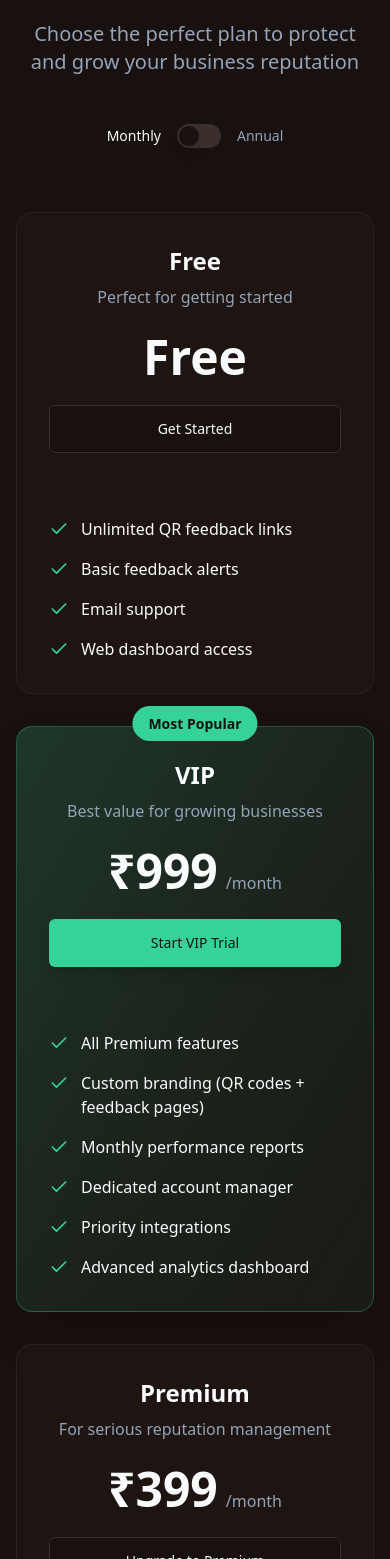
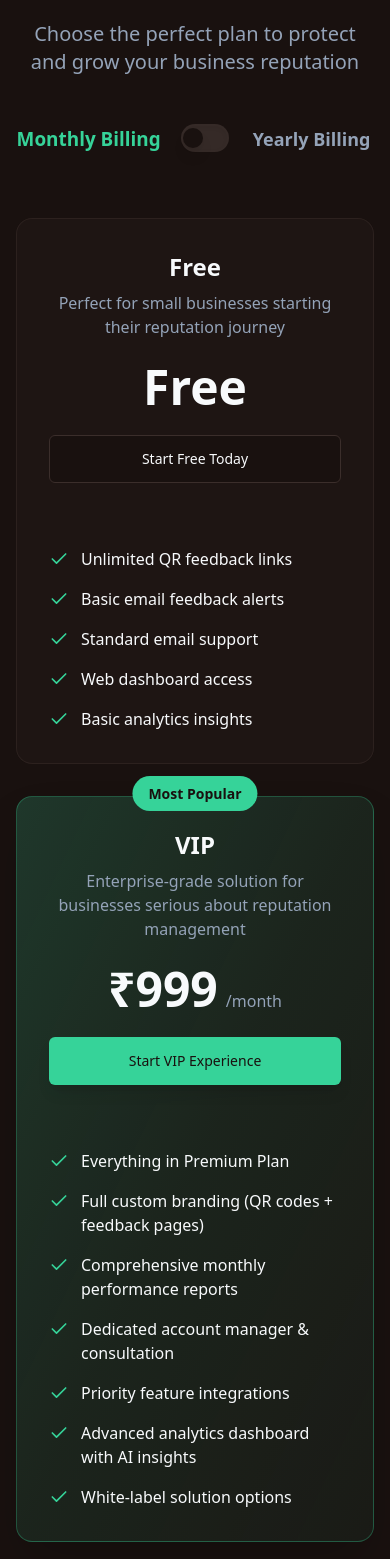
Before and after one commit to shammy6/trustqr-review-hero, a React (Vite) app: page /pricing in a window 390 px wide. Shown: the part 229-1788 px from the top of the page. Built offline with nearby package versions, Linux system fonts and the light colour scheme.

Commit message:
Refine Pricing Page design and interactions
- Improved toggle bar visuals and interaction.
- Refined wording and labels.
- Enhanced footer navigation.
- Ensured responsiveness and animation consistency.

```diff
--- a/src/components/ui/switch.tsx
+++ b/src/components/ui/switch.tsx
@@ -9,7 +9,7 @@ const Switch = React.forwardRef<
 >(({ className, ...props }, ref) => (
   <SwitchPrimitives.Root
     className={cn(
-      "peer inline-flex h-6 w-11 shrink-0 cursor-pointer items-center rounded-full border-2 border-transparent transition-colors focus-visible:outline-none focus-visible:ring-2 focus-visible:ring-ring focus-visible:ring-offset-2 focus-visible:ring-offset-background disabled:cursor-not-allowed disabled:opacity-50 data-[state=checked]:bg-primary data-[state=unchecked]:bg-input",
+      "peer inline-flex h-7 w-12 shrink-0 cursor-pointer items-center rounded-full border-2 border-transparent transition-all duration-300 ease-in-out focus-visible:outline-none focus-visible:ring-2 focus-visible:ring-ring focus-visible:ring-offset-2 focus-visible:ring-offset-background disabled:cursor-not-allowed disabled:opacity-50 data-[state=checked]:bg-primary data-[state=unchecked]:bg-muted hover:data-[state=unchecked]:bg-muted/80 shadow-inner",
       className
     )}
     {...props}
@@ -17,7 +17,7 @@ const Switch = React.forwardRef<
   >
     <SwitchPrimitives.Thumb
       className={cn(
-        "pointer-events-none block h-5 w-5 rounded-full bg-background shadow-lg ring-0 transition-transform data-[state=checked]:translate-x-5 data-[state=unchecked]:translate-x-0"
+        "pointer-events-none block h-5 w-5 rounded-full bg-background shadow-lg ring-0 transition-all duration-300 ease-out data-[state=checked]:translate-x-5 data-[state=unchecked]:translate-x-0 data-[state=checked]:shadow-primary/20"
       )}
     />
   </SwitchPrimitives.Root>
--- a/src/pages/Pricing.tsx
+++ b/src/pages/Pricing.tsx
@@ -13,43 +13,46 @@ const Pricing = () => {
     {
       name: "Free",
       price: { monthly: 0, annual: 0 },
-      description: "Perfect for getting started",
+      description: "Perfect for small businesses starting their reputation journey",
       features: [
         "Unlimited QR feedback links",
-        "Basic feedback alerts",
-        "Email support",
-        "Web dashboard access"
+        "Basic email feedback alerts",
+        "Standard email support",
+        "Web dashboard access",
+        "Basic analytics insights"
       ],
-      buttonText: "Get Started",
+      buttonText: "Start Free Today",
       buttonVariant: "outline" as const,
       popular: false
     },
     {
       name: "VIP",
       price: { monthly: 999, annual: 9592 },
-      description: "Best value for growing businesses",
+      description: "Enterprise-grade solution for businesses serious about reputation management",
       features: [
-        "All Premium features",
-        "Custom branding (QR codes + feedback pages)",
-        "Monthly performance reports",
-        "Dedicated account manager",
-        "Priority integrations",
-        "Advanced analytics dashboard"
+        "Everything in Premium Plan",
+        "Full custom branding (QR codes + feedback pages)",
+        "Comprehensive monthly performance reports",
+        "Dedicated account manager & consultation",
+        "Priority feature integrations",
+        "Advanced analytics dashboard with AI insights",
+        "White-label solution options"
       ],
-      buttonText: "Start VIP Trial",
+      buttonText: "Start VIP Experience",
       buttonVariant: "default" as const,
       popular: true
     },
     {
       name: "Premium",
       price: { monthly: 399, annual: 3192 },
-      description: "For serious reputation management",
+      description: "Advanced tools for growing businesses focused on reputation excellence",
       features: [
-        "All Free Plan features",
-        "AI-powered alert system",
-        "In-depth feedback analytics",
-        "Priority support",
-        "Custom response templates"
+        "Everything in Free Plan",
+        "AI-powered smart alert system",
+        "Advanced feedback analytics & insights",
+        "Priority customer support",
+        "Custom response templates",
+        "Detailed performance reports"
       ],
       buttonText: "Upgrade to Premium",
       buttonVariant: "outline" as const,
@@ -67,10 +70,10 @@ const Pricing = () => {
   };
 
   return (
-    <div className="min-h-screen bg-background">
+    <div className="min-h-screen bg-background transition-all duration-500 ease-in-out">
       <Header />
 
-      <main className="py-20 lg:py-32">
+      <main className="py-20 lg:py-32 animate-fade-in">
         <div className="container max-w-7xl mx-auto px-4 sm:px-6 lg:px-8">
 
           {/* Header Section */}
@@ -92,23 +95,27 @@ const Pricing = () => {
 
             {/* Billing Toggle */}
             <div className="animate-fade-in-up animation-delay-300">
-              <div className="flex items-center justify-center gap-4 mb-16">
-                <span className={`text-sm font-medium transition-colors ${!isAnnual ? 'text-foreground' : 'text-muted-foreground'}`}>
-                  Monthly
+              <div className="flex items-center justify-center gap-6 mb-16">
+                <span className={`text-lg font-semibold transition-all duration-300 ${!isAnnual ? 'text-primary scale-105' : 'text-muted-foreground'}`}>
+                  Monthly Billing
                 </span>
+                <div className="relative">
                   <Switch
                     checked={isAnnual}
                     onCheckedChange={setIsAnnual}
                     className="data-[state=checked]:bg-primary"
                   />
-                <span className={`text-sm font-medium transition-colors ${isAnnual ? 'text-foreground' : 'text-muted-foreground'}`}>
-                  Annual
+                </div>
+                <div className="flex items-center gap-2">
+                  <span className={`text-lg font-semibold transition-all duration-300 ${isAnnual ? 'text-primary scale-105' : 'text-muted-foreground'}`}>
+                    Yearly Billing
                   </span>
                   {isAnnual && (
-                  <span className="text-xs bg-primary text-primary-foreground px-2 py-1 rounded-full font-medium">
+                    <span className="text-sm bg-gradient-to-r from-primary to-accent text-primary-foreground px-3 py-1 rounded-full font-bold animate-pulse">
                       Save 20%
                     </span>
                   )}
+                </div>
               </div>
             </div>
           </div>
```
Lines whose indentation alone changed are shown as unchanged.
